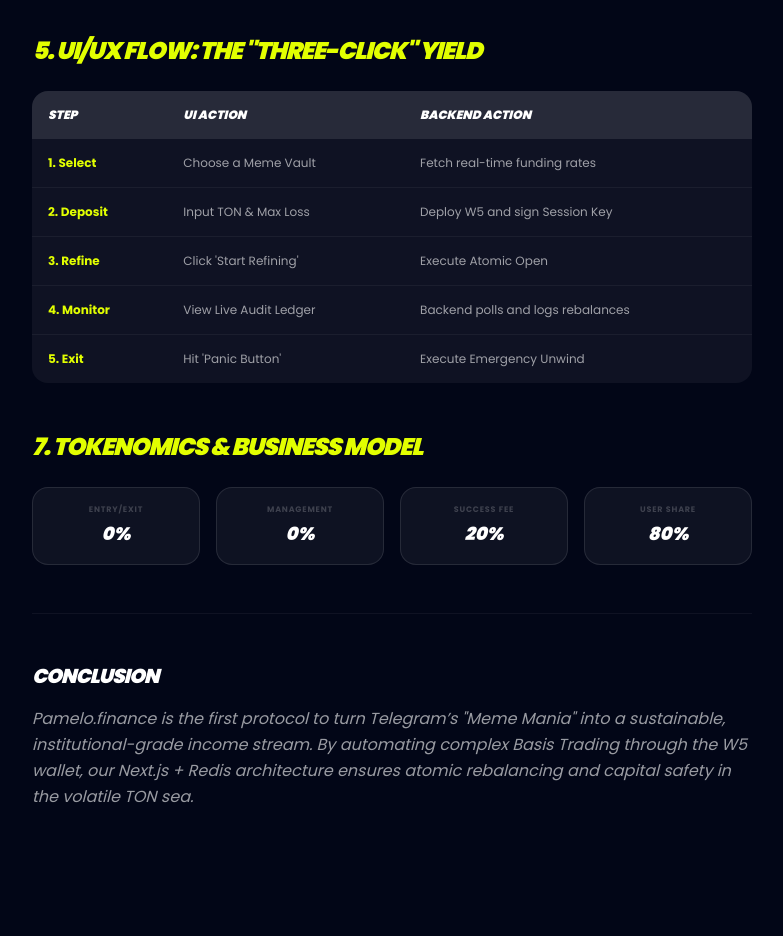
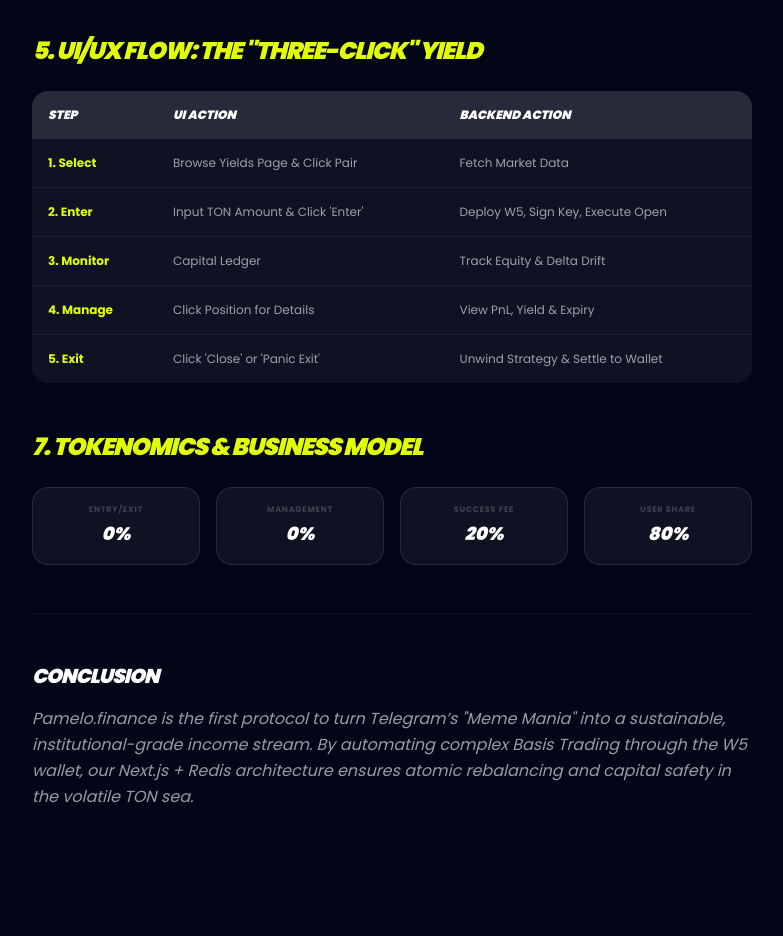
Before and after one commit to hamzabell/ton-delta, a Next.js app: page /whitepaper in a window 1280 px wide. Shown: the part 3280-4216 px from the top of the page, without its empty margins (248-1031 px from the left). Built offline with nearby package versions, Linux system fonts and the light colour scheme; what @tonconnect/ui-react would draw is missing.

Commit message:
Update Whitepaper UI flow description

```diff
--- a/src/app/whitepaper/page.tsx
+++ b/src/app/whitepaper/page.tsx
@@ -191,11 +191,11 @@
                 </thead>
                 <tbody className="divide-y divide-white/5">
                   {[
-                    ["1. Select", "Choose a Meme Vault", "Fetch real-time funding rates"],
-                    ["2. Deposit", "Input TON & Max Loss", "Deploy W5 and sign Session Key"],
-                    ["3. Refine", "Click 'Start Refining'", "Execute Atomic Open"],
-                    ["4. Monitor", "View Live Audit Ledger", "Backend polls and logs rebalances"],
-                    ["5. Exit", "Hit 'Panic Button'", "Execute Emergency Unwind"],
+                    ["1. Select", "Browse Yields Page & Click Pair", "Fetch Market Data"],
+                    ["2. Enter", "Input TON Amount & Click 'Enter'", "Deploy W5, Sign Key, Execute Open"],
+                    ["3. Monitor", "Capital Ledger", "Track Equity & Delta Drift"],
+                    ["4. Manage", "Click Position for Details", "View PnL, Yield & Expiry"],
+                    ["5. Exit", "Click 'Close' or 'Panic Exit'", "Unwind Strategy & Settle to Wallet"],
                   ].map(([step, ui, backend], i) => (
                     <tr key={i} className="hover:bg-white/[0.02] transition-colors">
                       <td className="p-4 font-bold text-[#E2FF00]">{step}</td>
```
